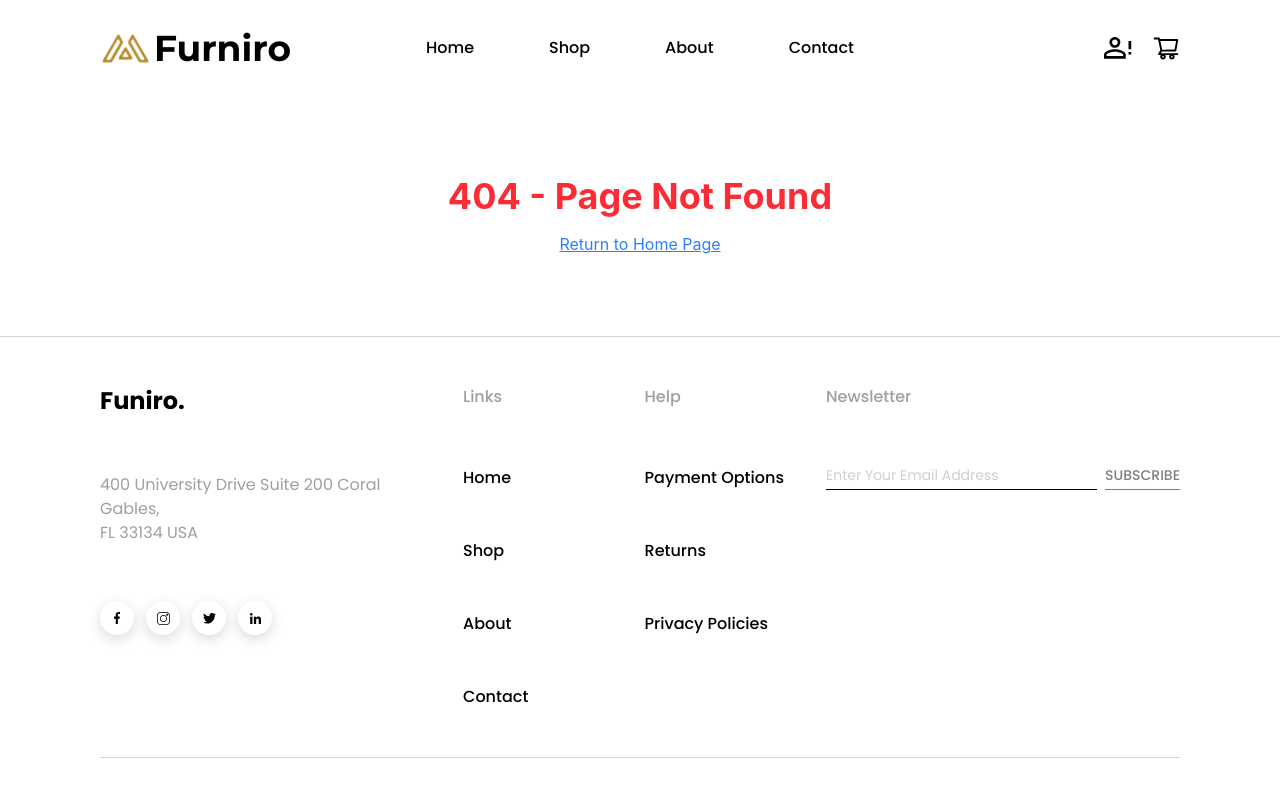
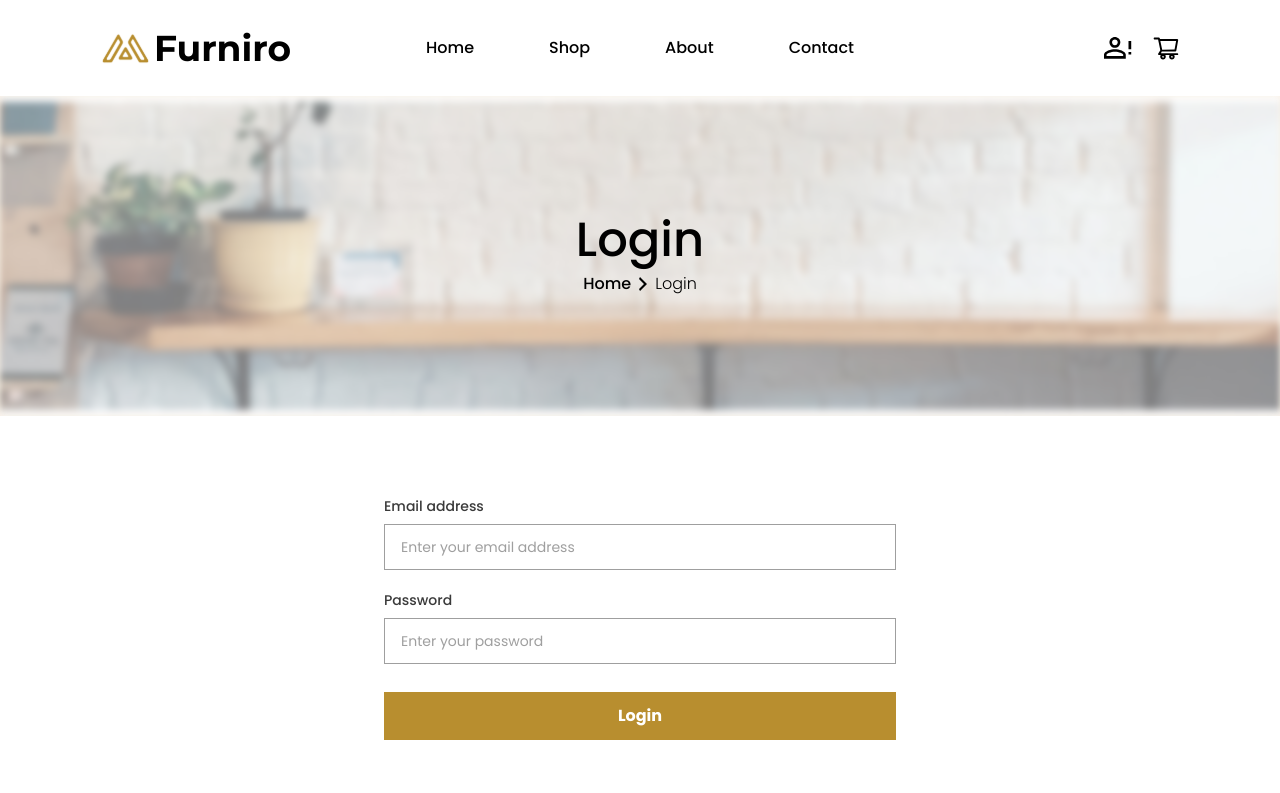
Before and after one commit to Duda-Martins/furniro-all, a React (Vite) app in the folder furniro-web/: page /login in a window 1280 px wide. Shown: the top 793 px of the page. Built offline with nearby package versions, Linux system fonts and the light colour scheme; no server answers.

Commit message:
feat(auth): add login flow and user navigation

```diff
--- a/furniro-web/src/App.tsx
+++ b/furniro-web/src/App.tsx
@@ -10,6 +10,7 @@ import { Shop } from "./pages/Shop";
 import { Product } from "./pages/Product";
 import { Cart } from "./pages/Cart";
 import { NotFound } from "./pages/NotFound";
+import { Login } from "./pages/Login";
 
 function App() {
     return (
@@ -39,6 +40,7 @@ function App() {
                     <Route path="shop/:category" element={<Shop />} />
                     <Route path="product/:slug" element={<Product />} />
                     <Route path="cart" element={<Cart />} />
+                    <Route path="login" element={<Login />} />
                     <Route path="*" element={<NotFound />} />
                 </Route>
             </Routes>
--- /dev/null
+++ b/furniro-web/src/components/LoginForm.tsx
@@ -0,0 +1,119 @@
+import { useForm } from "react-hook-form";
+import type { SubmitHandler } from "react-hook-form";
+import { toast } from "react-toastify";
+import { AuthService } from "../services/AuthService";
+import { Link, useLocation, useNavigate } from "react-router-dom";
+
+type Inputs = {
+    email: string;
+    password: string;
+};
+
+export default function LoginForm() {
+    const navigate = useNavigate();
+    const location = useLocation();
+    const {
+        register,
+        handleSubmit,
+        formState: { errors },
+    } = useForm<Inputs>();
+    const onSubmit: SubmitHandler<Inputs> = async (data) => {
+        if (data.password === "" || data.email === "") {
+            return;
+        }
+        const loginPayload = {
+            email: data.email,
+            password: data.password,
+        };
+        try {
+            await AuthService.login(loginPayload);
+            const from = location.state?.from;
+            const destination = from
+                ? `${from.pathname}${from.search}${from.hash}`
+                : "/";
+
+            navigate(destination, { replace: true });
+        } catch (error) {
+            toast.error(
+                error instanceof Error ? error.message : "Invalid credentials",
+            );
+        }
+    };
+
+    return (
+        <>
+            <form
+                onSubmit={handleSubmit(onSubmit)}
+                className="mx-auto flex w-full max-w-lg flex-col gap-5 py-16 font-poppins sm:py-20"
+            >
+                <div className="flex flex-col gap-2">
+                    <label
+                        htmlFor="email"
+                        className="text-sm font-medium text-[#3a3a3a]"
+                    >
+                        Email address
+                    </label>
+                    <input
+                        id="email"
+                        type="email"
+                        autoComplete="email"
+                        placeholder="Enter your email address"
+                        {...register("email", {
+                            required: "Email is required",
+                            pattern: {
+                                value: /^[^\s@]+@[^\s@]+\.[^\s@]+$/,
+                                message: "Enter a valid email address",
+                            },
+                        })}
+                        aria-invalid={!!errors.email}
+                        className="w-full border border-[#9f9f9f] px-4 py-3 text-sm text-[#3a3a3a] outline-none transition-colors placeholder:text-[#9f9f9f] focus:border-[#b88e2f]"
+                    />
+                    {errors.email && (
+                        <span className="text-xs text-red-500">
+                            {errors.email.message}
+                        </span>
+                    )}
+                </div>
+
+                <div className="flex flex-col gap-2">
+                    <label
+                        htmlFor="password"
+                        className="text-sm font-medium text-[#3a3a3a]"
+                    >
+                        Password
+                    </label>
+                    <input
+                        id="password"
+                        type="password"
+                        autoComplete="current-password"
+                        placeholder="Enter your password"
+                        {...register("password", { required: true })}
+                        aria-invalid={!!errors.password}
+                        className="w-full border border-[#9f9f9f] px-4 py-3 text-sm text-[#3a3a3a] outline-none transition-colors placeholder:text-[#9f9f9f] focus:border-[#b88e2f]"
+                    />
+                    {errors.password && (
+                        <span className="text-xs text-red-500">
+                            This field is required
+                        </span>
+                    )}
+                </div>
+
+                <button
+                    type="submit"
+                    className="mt-2 w-full bg-[#b88e2f] px-6 py-3 text-base font-bold text-white transition-colors hover:bg-[#a97c1a]"
+                >
+                    Login
+                </button>
+            </form>
+            <p className="mx-auto w-full max-w-lg pb-16 text-center font-poppins text-sm text-[#898989] sm:pb-20">
+                Don't have an account?{" "}
+                <Link
+                    to="/register"
+                    className="font-medium text-[#B88E2F] underline underline-offset-4 transition-opacity hover:opacity-80"
+                >
+                    Sign up!
+                </Link>
+            </p>
+        </>
+    );
+}
--- a/furniro-web/src/components/UserAndCartIcon.tsx
+++ b/furniro-web/src/components/UserAndCartIcon.tsx
@@ -11,11 +11,12 @@ export function UserAndCartIcon({ className }: UserAndCartIconProps) {
     return (
         <div
             className={
-                className + " flex flex-row items-center gap-2 sm:gap-3 md:gap-4 lg:gap-5"
+                className +
+                " flex flex-row items-center gap-2 sm:gap-3 md:gap-4 lg:gap-5"
             }
         >
-            <a
-                href="#"
+            <Link
+                to="/login"
                 className="flex h-6 w-6 items-center justify-center sm:h-7 sm:w-7 p-0.1"
             >
                 <svg
@@ -29,7 +30,7 @@ export function UserAndCartIcon({ className }: UserAndCartIconProps) {
                         fill="black"
                     />
                 </svg>
-            </a>
+            </Link>
             <Link
                 to="/cart"
                 aria-label={
```
